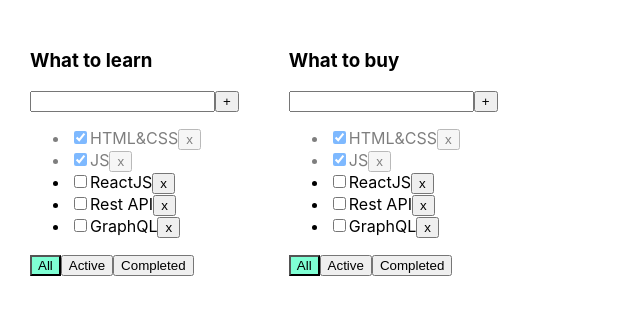
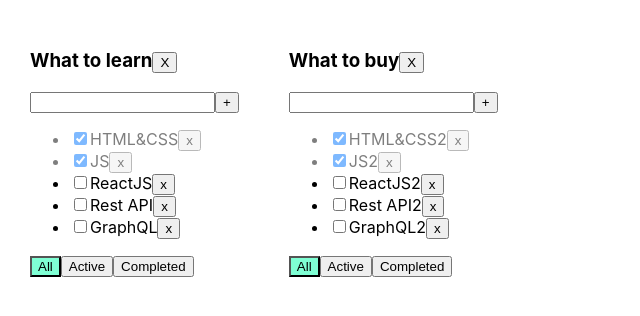
Before and after one commit to arianspacerock/todolist-ts, a React (Create React App) app: page / in a window 1280 px wide. Shown: the top 316 px of the page, without its empty margins (0-640 px from the left). Built offline with nearby package versions, Linux system fonts and the light colour scheme.

Commit message:
ref: add remove Todolist

```diff
--- a/src/App.tsx
+++ b/src/App.tsx
@@ -1,9 +1,15 @@
 import React, {useState} from 'react';
 import './App.css';
-import {Todolist} from './Todolist';
+import {TaskType, Todolist} from './Todolist';
 import {v1} from 'uuid';
 
+
+type AssocTaskType = {
+    [key: string]: TaskType[]
+}
+
 export type FilterValuesType = "all" | "active" | "completed";
+
 type todoListsType = {
     id: string
     title: string
@@ -12,57 +18,76 @@ type todoListsType = {
 
 function App() {
 
+    let todolistID1 = v1();
+    let todolistID2 = v1();
+
     let [todoLists, setTodoLists] = useState<todoListsType[]>([
-        {id: v1(), title: "What to learn", filter: "all"},
-        {id: v1(), title: "What to buy", filter: "all"},
+        {id: todolistID1, title: "What to learn", filter: "all"},
+        {id: todolistID2, title: "What to buy", filter: "all"},
     ])
 
-    let [tasks, setTasks] = useState([
-        {id: v1(), title: "HTML&CSS", isDone: true},
-        {id: v1(), title: "JS", isDone: true},
-        {id: v1(), title: "ReactJS", isDone: false},
-        {id: v1(), title: "Rest API", isDone: false},
-        {id: v1(), title: "GraphQL", isDone: false},
-    ]);
+    let [tasks, setTasks] = useState<AssocTaskType>({
+        [todolistID1]:
+            [{id: v1(), title: "HTML&CSS", isDone: true},
+                {id: v1(), title: "JS", isDone: true},
+                {id: v1(), title: "ReactJS", isDone: false},
+                {id: v1(), title: "Rest API", isDone: false},
+                {id: v1(), title: "GraphQL", isDone: false},
+            ],
+        [todolistID2]:
+            [{id: v1(), title: "HTML&CSS2", isDone: true},
+                {id: v1(), title: "JS2", isDone: true},
+                {id: v1(), title: "ReactJS2", isDone: false},
+                {id: v1(), title: "Rest API2", isDone: false},
+                {id: v1(), title: "GraphQL2", isDone: false},
+            ]
+    });
+
+    // let [tasks, setTasks] = useState([
+    //     {id: v1(), title: "HTML&CSS", isDone: true},
+    //     {id: v1(), title: "JS", isDone: true},
+    //     {id: v1(), title: "ReactJS", isDone: false},
+    //     {id: v1(), title: "Rest API", isDone: false},
+    //     {id: v1(), title: "GraphQL", isDone: false},
+    // ])
+
     //let [filter, setFilter] = useState<FilterValuesType>("all");
 
 
-    function removeTask(id: string) {
-        let filteredTasks = tasks.filter(t => t.id != id);
-        setTasks(filteredTasks);
+    function removeTask(todoListId: string, taskID: string) {
+        setTasks({...tasks, [todoListId]: tasks[todoListId].filter(t => t.id !== taskID)});
     }
 
-    function addTask(title: string) {
-        let task = {id: v1(), title: title, isDone: false};
-        let newTasks = [task, ...tasks];
-        setTasks(newTasks);
+    function addTask(todoListId: string, title: string) {
+        let newTask = {id: v1(), title: title, isDone: false};
+        setTasks({...tasks, [todoListId]: [newTask, ...tasks[todoListId]]});
     }
 
-    function changeStatus(taskId: string, isDone: boolean) {
-        let task = tasks.find(t => t.id === taskId);
-        if (task) {
-            task.isDone = isDone;
-        }
-
-        setTasks([...tasks]);
+    function changeStatus(todoListId: string, taskId: string, isDone: boolean) {
+        setTasks({...tasks, [todoListId]: tasks[todoListId].map(t => t.id === taskId ? {...t, isDone: isDone} : t)});
     }
 
-    function changeFilter(todoListId: string , value: FilterValuesType) {
+    function changeFilter(todoListId: string, value: FilterValuesType) {
         //setFilter(value);
         setTodoLists(todoLists.map(el =>
             el.id === todoListId ? {...el, filter: value} : el))
+    }
+
+    const removeTodolist = (todoListId: string) => {
+        setTodoLists(todoLists.filter(el => el.id !== todoListId))
+        delete tasks[todoListId]
     }
 
 
     return (
         <div className="App">
             {todoLists.map(el => {
-                let tasksForTodolist = tasks;
+                let tasksForTodolist = tasks[el.id];
                 if (el.filter === "active") {
-                    tasksForTodolist = tasks.filter(t => t.isDone === false);
+                    tasksForTodolist = tasks[el.id].filter(t => !t.isDone);
                 }
                 if (el.filter === "completed") {
-                    tasksForTodolist = tasks.filter(t => t.isDone === true);
+                    tasksForTodolist = tasks[el.id].filter(t => t.isDone);
                 }
 
                 return (
@@ -76,6 +101,7 @@ function App() {
                         addTask={addTask}
                         changeTaskStatus={changeStatus}
                         filter={el.filter}
+                        removeTodolist={removeTodolist}
                     />
                 )
             })}
--- a/src/Todolist.tsx
+++ b/src/Todolist.tsx
@@ -1,7 +1,7 @@
 import React, {ChangeEvent, KeyboardEvent, useState} from 'react';
 import {FilterValuesType} from './App';
 
-type TaskType = {
+export type TaskType = {
     id: string
     title: string
     isDone: boolean
@@ -10,12 +10,13 @@ type TaskType = {
 type PropsType = {
     title: string
     tasks: Array<TaskType>
-    removeTask: (taskId: string) => void
+    removeTask: (todoListId: string, taskId: string) => void
     changeFilter: (todoListId: string, value: FilterValuesType) => void
-    addTask: (title: string) => void
-    changeTaskStatus: (taskId: string, isDone: boolean) => void
+    addTask: (todoListId: string, title: string) => void
+    changeTaskStatus: (todoListId: string, taskId: string, isDone: boolean) => void
     filter: FilterValuesType
     todoListId: string
+    removeTodolist: (todoListId: string) => void
 }
 
 export function Todolist(props: PropsType) {
@@ -25,7 +26,7 @@ export function Todolist(props: PropsType) {
 
     const addTask = () => {
         if (title.trim() !== "") {
-            props.addTask(title.trim());
+            props.addTask(props.todoListId, title.trim());
             setTitle("");
         } else {
             setError("Title is required");
@@ -47,9 +48,14 @@ export function Todolist(props: PropsType) {
     const onActiveClickHandler = () => props.changeFilter(props.todoListId,"active");
     const onCompletedClickHandler = () => props.changeFilter(props.todoListId,"completed");
 
+    const removeTodolistHandler = () => {
+        props.removeTodolist(props.todoListId);
+    }
 
     return <div>
-        <h3>{props.title}</h3>
+        <h3>{props.title}
+            <button onClick={removeTodolistHandler}>X</button>
+        </h3>
         <div>
             <input value={title}
                    onChange={onChangeHandler}
@@ -62,9 +68,9 @@ export function Todolist(props: PropsType) {
         <ul>
             {
                 props.tasks.map(t => {
-                    const onClickHandler = () => props.removeTask(t.id)
+                    const onClickHandler = () => props.removeTask(props.todoListId,t.id)
                     const onChangeHandler = (e: ChangeEvent<HTMLInputElement>) => {
-                        props.changeTaskStatus(t.id, e.currentTarget.checked);
+                        props.changeTaskStatus(props.todoListId, t.id, e.currentTarget.checked);
                     }
 
                     return <li key={t.id} className={t.isDone ? "is-done" : ""}>
```
